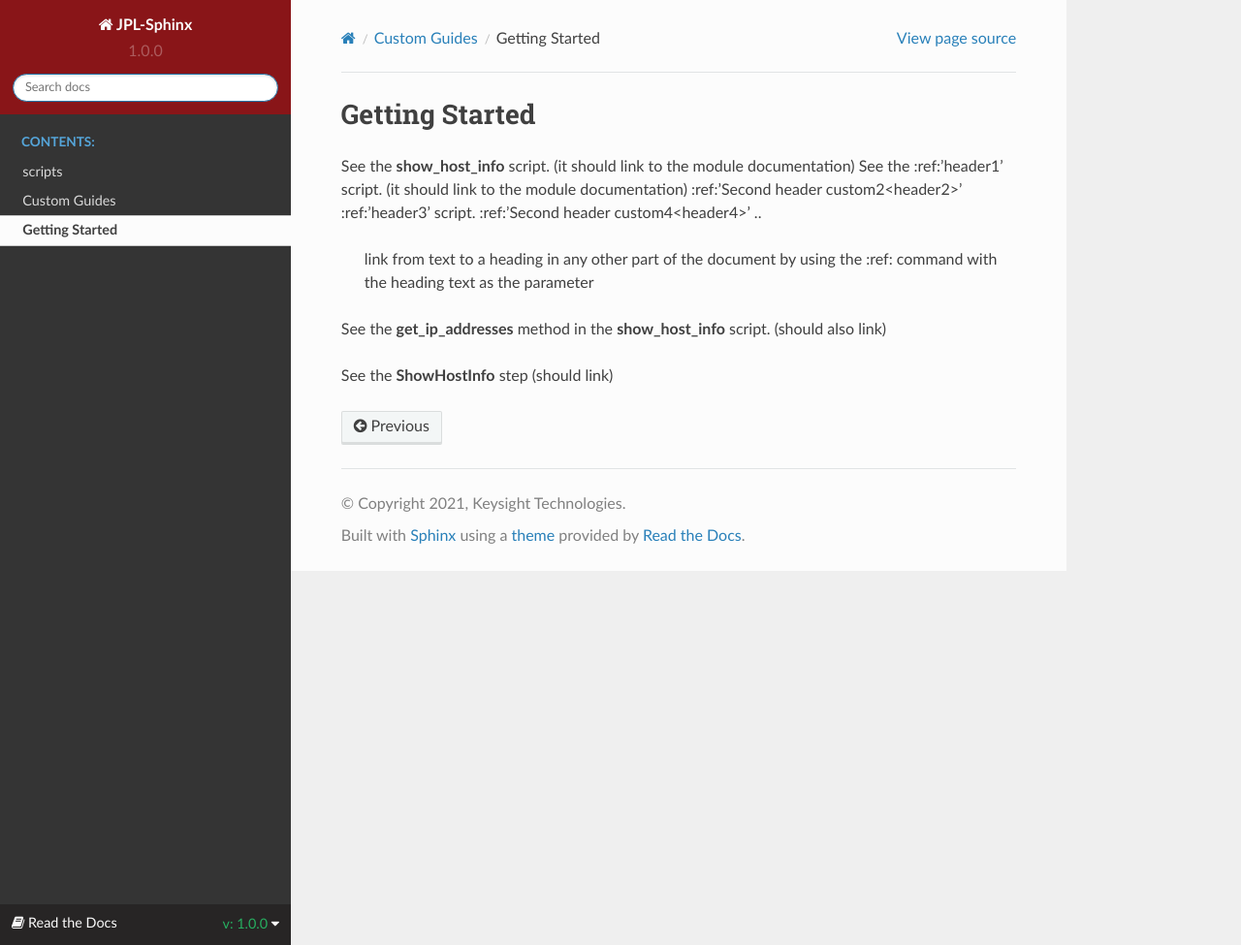
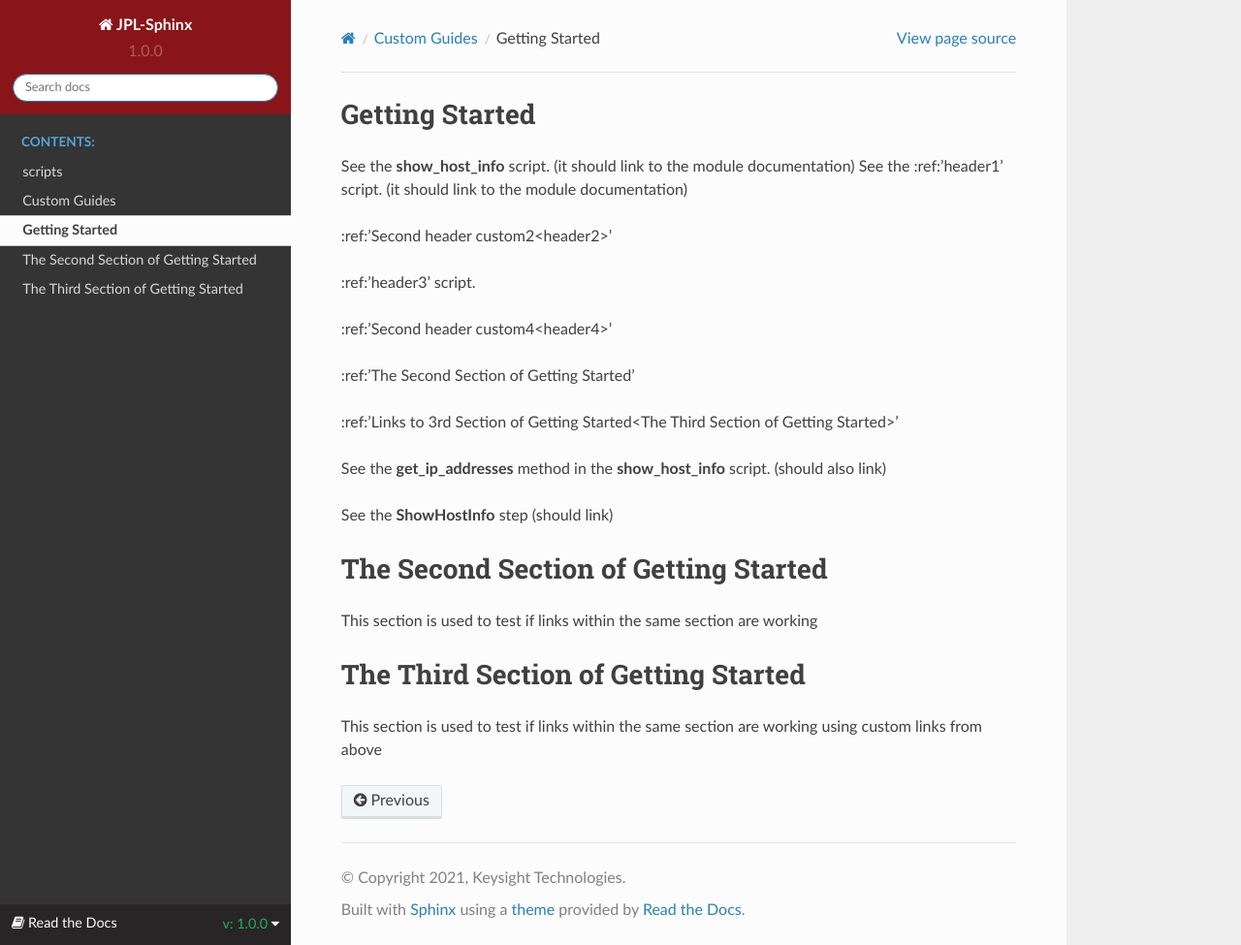
Before and after one commit to Keysight/jpl-sphinx, a Sphinx documentation site: the page built from docs/custom/getting_started.rst, in a window 1280 px wide and 975 px high. Shown: the whole window at 97% size. Built offline with Sphinx 7.4.7 and the Read the Docs theme 2.0.0, drawn with Linux system fonts in a browser that asks for light colours.

Commit message:
testing :ref: command in Getting Started

```diff
--- a/docs/custom/getting_started.rst
+++ b/docs/custom/getting_started.rst
@@ -3,12 +3,30 @@
 
 See the **show_host_info** script. (it should link to the module documentation)
 See the :ref:'header1' script. (it should link to the module documentation)
+
 :ref:'Second header custom2<header2>'
+
 :ref:'header3' script.
+
 :ref:'Second header custom4<header4>'
+
+:ref:'The Second Section of Getting Started'
+
+:ref:'Links to 3rd Section of Getting Started<The Third Section of Getting Started>'
+
+
 ..
      link from text to a heading in any other part of the document by using the :ref: command with the heading text as the parameter
 
 See the **get_ip_addresses** method in the **show_host_info** script.  (should also link)
 
 See the **ShowHostInfo** step (should link)
+
+
+The Second Section of Getting Started
+=====================================
+This section is used to test if links within the same section are working
+
+The Third Section of Getting Started
+====================================
+This section is used to test if links within the same section are working using custom links from above
--- a/docs/custom/helloWorld.rst
+++ b/docs/custom/helloWorld.rst
@@ -3,6 +3,7 @@
 
 hello rachel!
 
+.. image:: _static/raster/gradient-200x200.png
 .. image:: custom/afrog.jpeg
   :width: 400
   :alt: Alternative text: this is a frog
```
